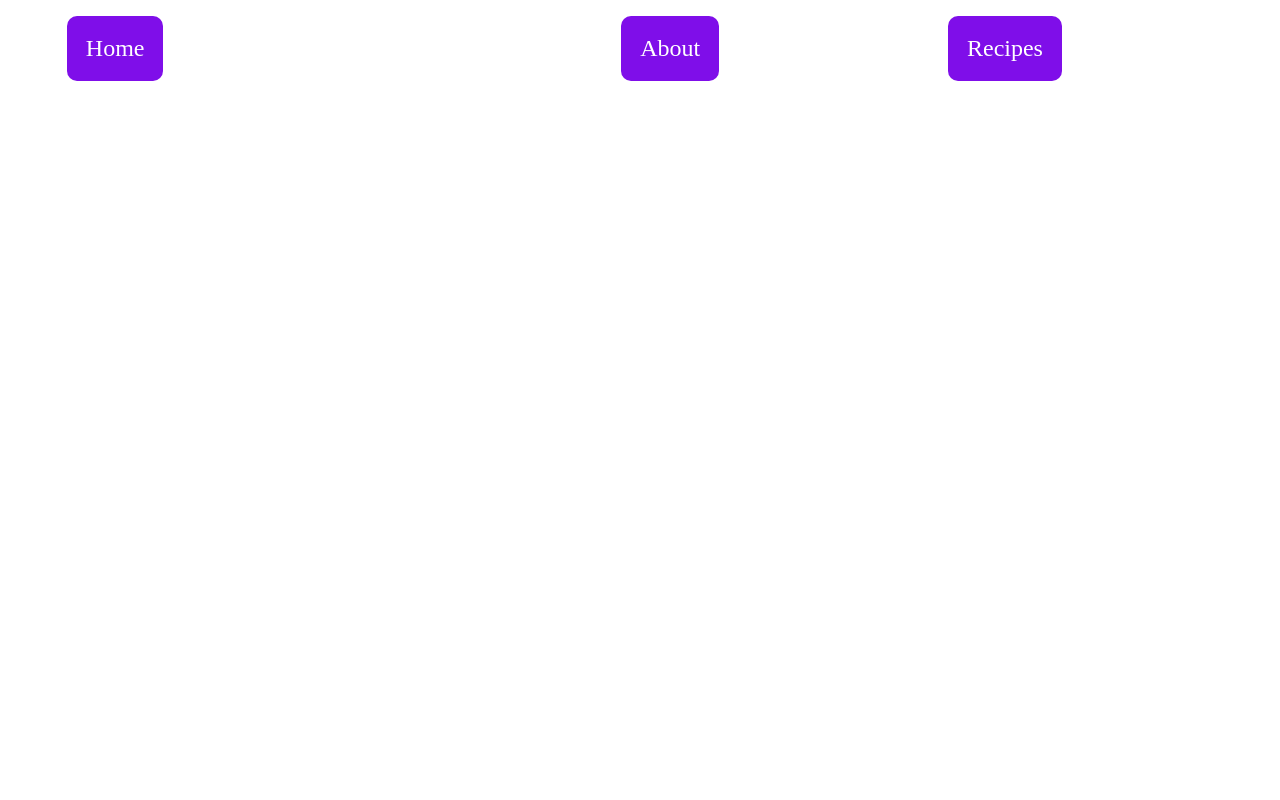
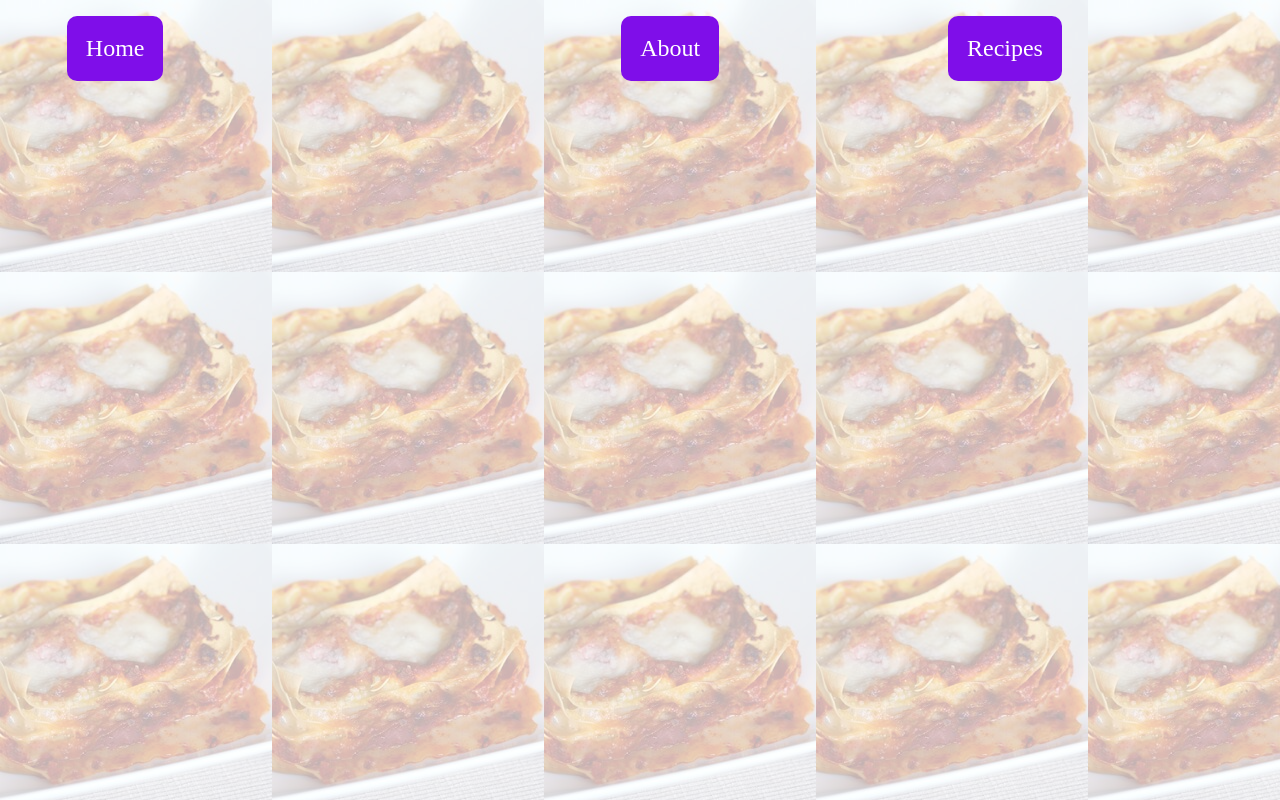
Before and after one commit to stixs63/odin-recipes, a plain HTML site: page index.html in a window 1280 px wide. Drawn offline with Linux system fonts and the light colour scheme; files whose address does not match are found by name.

Commit message:
more changes

```diff
--- a/linkpage.css
+++ b/linkpage.css
@@ -4,7 +4,7 @@
     left: 0;
     width: 100%;
     height: 100%;
-    background-image: url(img\abc.jpg/);
+    background-image: url(C:\Users\mned\Desktop\odin-recipes\img\image.jfif);
     opacity: 0.3;
 }
 
```
Also changed, not shown: img/style.css (deleted).
